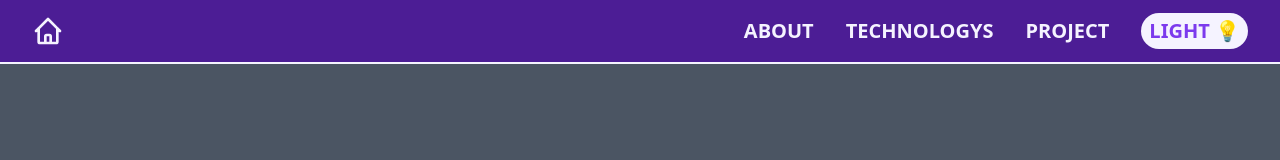
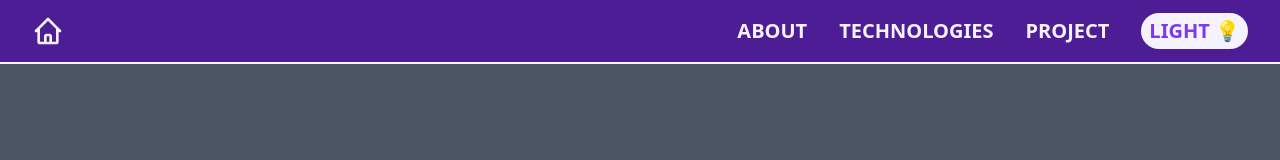
Before and after one commit to Hestoria/portfolio, a React (Create React App) app: page / in a window 1280 px wide. Shown: the top 160 px of the page. Built offline with nearby package versions, Linux system fonts and the light colour scheme.

Commit message:
more animation

```diff
--- a/src/components/About.jsx
+++ b/src/components/About.jsx
@@ -11,7 +11,7 @@ const About = () => {
                 </div>
                 <div className="rounded col-span-3 md:col-span-1 order-1 md:order-2 justify-center text-center">
                     <p className="text-2xl md:text-3xl lg:text-4xl text-purple-600 dark:text-purple-50 font-bold p-6 border-b-2 border-purple-600 dark:border-purple-50">ABOUT ME</p>
-                    <p className="text-lg md:text-xl lg:text-2xl break-words p-4 ">{aboutme}</p>
+                    <p className="text-base md:text-lg break-words p-4 ">{aboutme}</p>
                     <button type="button" className="font-bold rounded-2xl px-4 py-2 transition duration-500 ease-in-out
                         bg-purple-600 text-purple-50 hover:text-purple-50 hover:bg-purple-800 uppercase"><a href={CV} download>Download CV</a></button>
                 </div>
--- a/src/components/Navbar.jsx
+++ b/src/components/Navbar.jsx
@@ -55,7 +55,7 @@ const Navbar = ({ DarkTheme, setDarkTheme }) => {
           </HashLink>
           <HashLink to="/#Technologys" className="pr-8 uppercase"
             scroll={(el) => el.scrollIntoView({ behavior: 'smooth', block: 'end' })}>
-            Technologys
+            Technologies
           </HashLink>
           <HashLink to="/#Project" className="pr-8 uppercase"
             scroll={(el) => el.scrollIntoView({ behavior: 'smooth', block: 'end' })}>
--- a/src/components/Project.jsx
+++ b/src/components/Project.jsx
@@ -17,7 +17,7 @@ const Project = () => {
                                         <p class="leading-relaxed text-base">
                                             {project.tools.map( (tool)=>{
                                                 return(
-                                                    <span className="px-4 rounded-full bg-white text-purple-600 dark:bg-purple-600 dark:text-white " key={tool}>{tool}</span>
+                                                    <span className="px-4 inline-block rounded-full bg-white text-purple-600 dark:bg-purple-600 dark:text-white " key={tool}>{tool}</span>
                                                 )
                                             } )}
                                         </p>
--- a/src/components/Technologys.jsx
+++ b/src/components/Technologys.jsx
@@ -35,9 +35,9 @@ const Technologys = () => {
     },[isVisable,api,windowsWidth])
 
     return (
-        <div className="content h-auto md:h-full" id="Technologys" ref={targetRef}>
+        <div className="content" id="Technologys" ref={targetRef}>
             <div className="container md-auto h-full grid grid-cols-3 gap-4 items-center ">
-                <p className="col-span-3 text-center items-bottom text-xl md:text-2xl lg:text-3xl text-purple-600 dark:text-purple-50 font-bold py-10 border-b-2 border-purple-600 dark:border-purple-50 uppercase">
+                <p className="col-span-3 text-center items-bottom text-xl md:text-2xl lg:text-3xl text-purple-600 dark:text-purple-50 font-bold py-6 border-b-2 border-purple-600 dark:border-purple-50 uppercase">
                     technologies
                 </p>
                 {
--- a/src/constans/constans.js
+++ b/src/constans/constans.js
@@ -9,7 +9,7 @@ export const projects = [
     {
         title:'Profolio',
         desc:'Current Website.',
-        tools:['React','Tailwind Css','React-Spring'],
+        tools:['React','React-Spring','Tailwind Css'],
         img:'https://dental-cdi.com/images/image-not-found.jpg',
         url:'/'
     }
--- a/src/global.css
+++ b/src/global.css
@@ -44,7 +44,7 @@
     }
 
     .tech-img-container{
-        @apply text-center pb-6;
+        @apply text-center pb-3;
     }
     .tech-img{
         @apply h-16 w-16 inline-block dark:text-purple-600 text-purple-50;
@@ -59,7 +59,7 @@
     }
 
     .tech-item-content{
-        @apply break-normal border-2 rounded-2xl border-purple-600 bg-purple-50 text-purple-600 font-bold text-lg md:text-xl py-2;
+        @apply break-normal border-2 rounded-2xl border-purple-600 bg-purple-50 text-purple-600 font-bold text-base md:text-lg py-2;
     }
 
     .tech-item-container{
```
